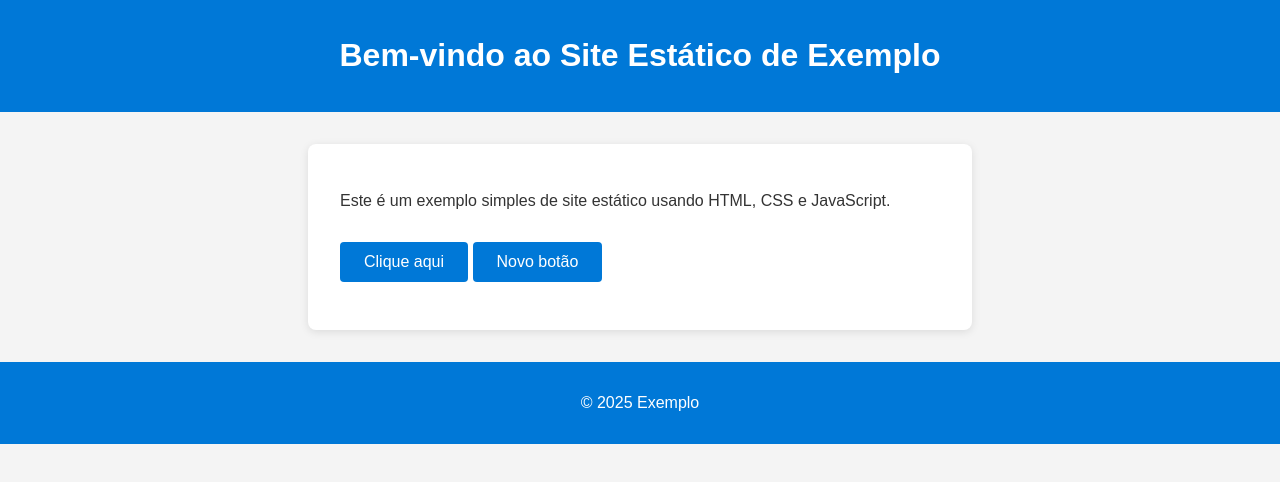
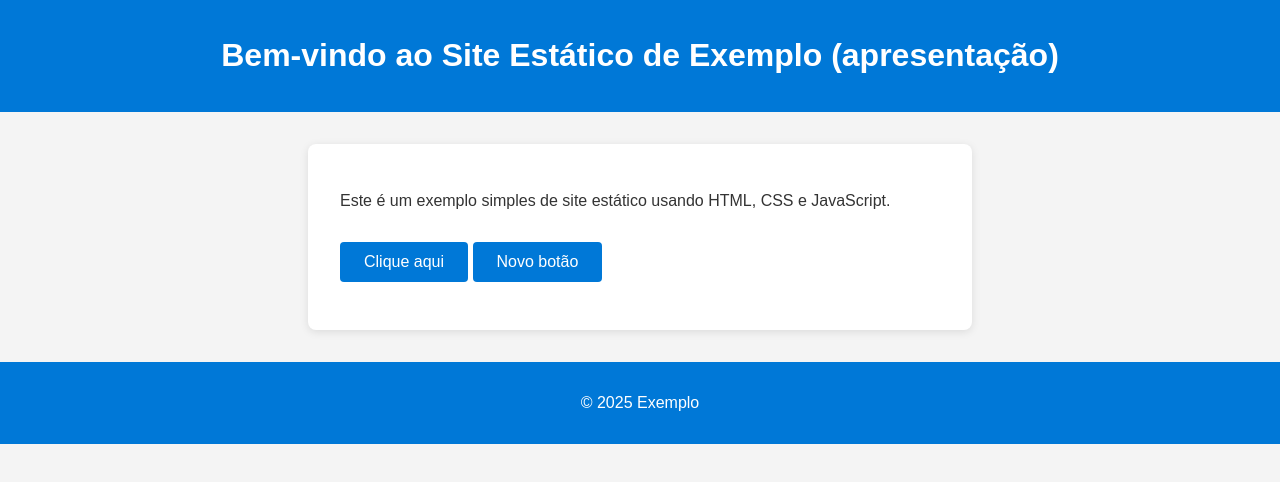
Before and after one commit to coelhoadler/simple-html-aws-amplify, a plain HTML site: page index.html in a window 1280 px wide. Drawn offline with Linux system fonts and the light colour scheme.

Commit message:
atualiza título da página para incluir a palavra "apresentação"

```diff
--- a/index.html
+++ b/index.html
@@ -8,7 +8,7 @@
 </head>
 <body>
     <header>
-        <h1>Bem-vindo ao Site Estático de Exemplo</h1>
+        <h1>Bem-vindo ao Site Estático de Exemplo (apresentação)</h1>
     </header>
     <main>
         <p>Este é um exemplo simples de site estático usando HTML, CSS e JavaScript.</p>
```
